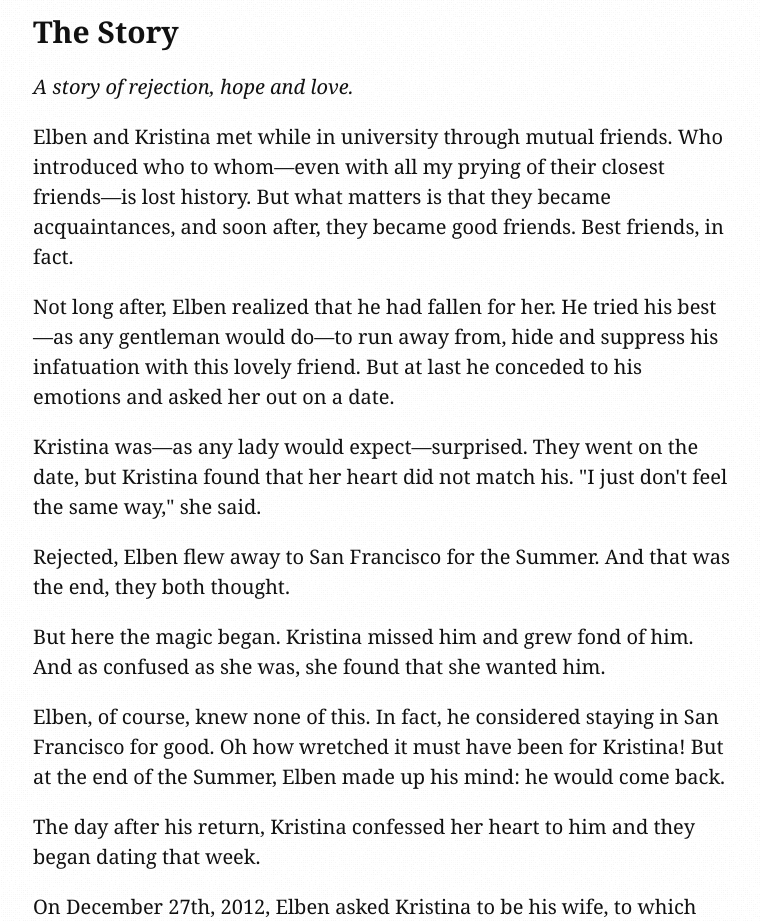
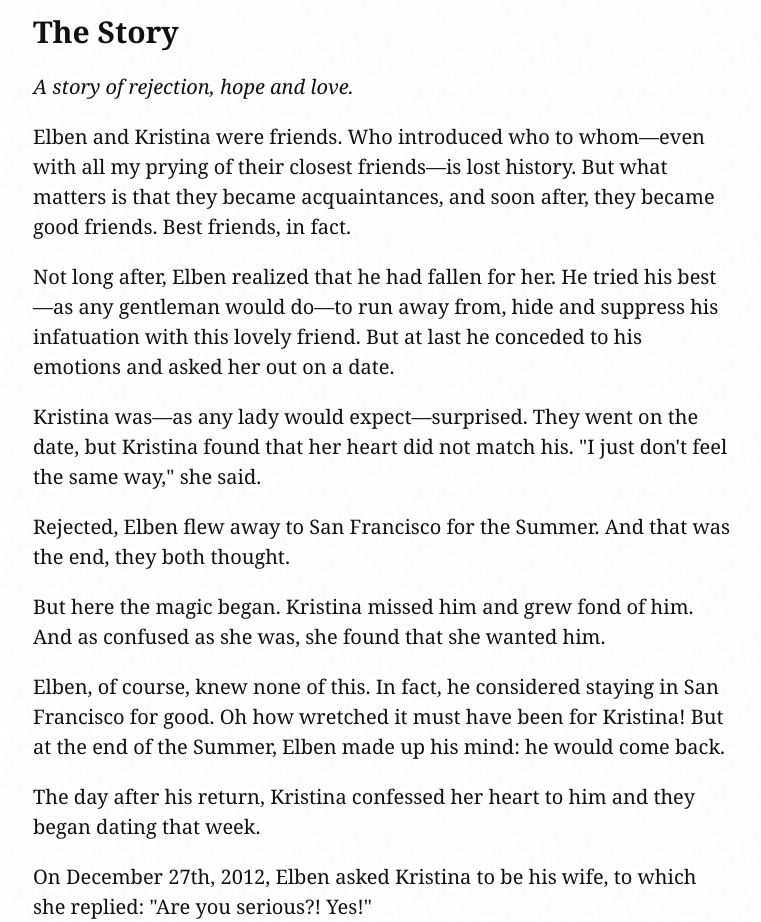
Before and after one commit to elben/ke-wedding, a plain HTML site: page index.html in a window 1280 px wide. Shown: the part 960-1882 px from the top of the page, without its empty margins (257-1018 px from the left). Drawn offline with nearby package versions, Linux system fonts and the light colour scheme; a web font is replaced by a local one.

Commit message:
Update index.html

```diff
--- a/index.html
+++ b/index.html
@@ -35,10 +35,7 @@
 
     <p class="story-intro">A story of rejection, hope and love.</p>
 
-    <p>Elben and Kristina met while in university through mutual
-    friends. Who introduced who to whom&mdash;even with all my prying of their closest
-    friends&mdash;is lost history. But what matters is that they became acquaintances,
-    and soon after, they became good friends. Best friends, in fact.</p>
+    <p>Elben and Kristina were friends. Who introduced who to whom—even with all my prying of their closest friends—is lost history. But what matters is that they became acquaintances, and soon after, they became good friends. Best friends, in fact.</p>
 
     <p>Not long after, Elben realized that he had fallen for her. He tried his
     best&mdash;as any gentleman would do&mdash;to run away from, hide and suppress his
```
